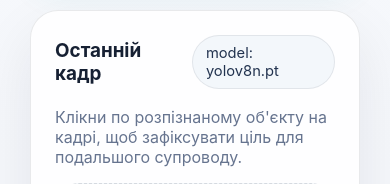
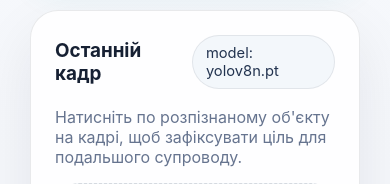
Before and after one commit to Maksym-Buriak/ObjectDetectionSystem, a Flask app: page / in a window 390 px wide. Shown: the part 1189-1373 px from the top of the page. Run offline with Flask 3, Linux system fonts and the light colour scheme; some libraries are stand-ins or nearby versions.

```diff
--- a/server/templates/index.html
+++ b/server/templates/index.html
@@ -19,7 +19,7 @@
             <h3>Останній кадр</h3>
             <span id="serverModel" class="pill">model: yolov8n.pt</span>
         </div>
-        <p class="muted">Клікни по розпізнаному об'єкту на кадрі, щоб зафіксувати ціль для подальшого супроводу.</p>
+        <p class="muted">Натисніть по розпізнаному об'єкту на кадрі, щоб зафіксувати ціль для подальшого супроводу.</p>
         <div class="frame-wrap selectable-frame-wrap">
             <img id="latestFrame" class="frame-view selectable-frame" alt="Очікування підключення камери...">
         </div>
```
